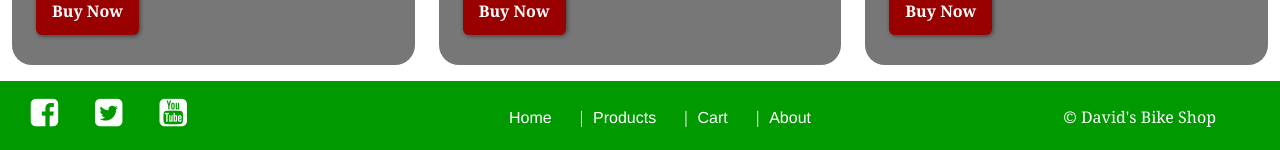
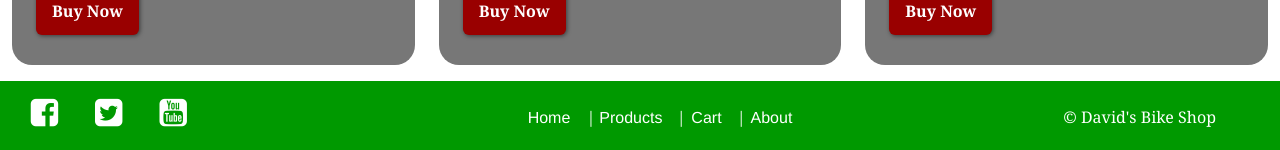
Before and after one commit to birchy009/ecommerce-website, a Jekyll site: the page built from index.html, in a window 1280 px wide. Shown: the part 1289-1439 px from the top of the page. Built offline with Jekyll 4.4.1, drawn with Linux system fonts in a browser that asks for light colours; nearby versions of some CDN libraries; some web fonts are replaced; Markdown is read by kramdown in place of the engine named in the settings.

Commit message:
fixed footer nav

```diff
--- a/css/footer.css
+++ b/css/footer.css
@@ -29,7 +29,7 @@
 
 .nav-bottom li {
 	display: inline-block;
-	margin: 0 1.5%;
+	margin: 0 1%;
 }
 
 .nav-bottom li a {
@@ -51,6 +51,7 @@
 .nav-bottom li:nth-child(1n+2):before {
 	content: "|";
 	color: #FFF;
+	margin-left: 5%;
 	pointer-events: none;
 }
 
```
